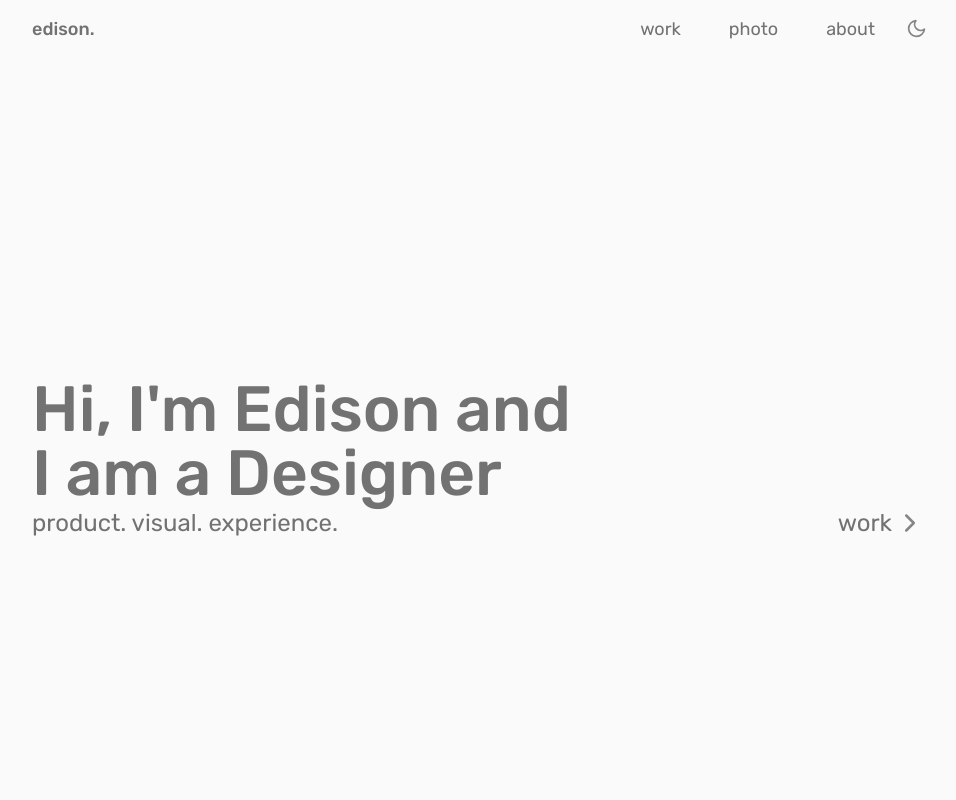
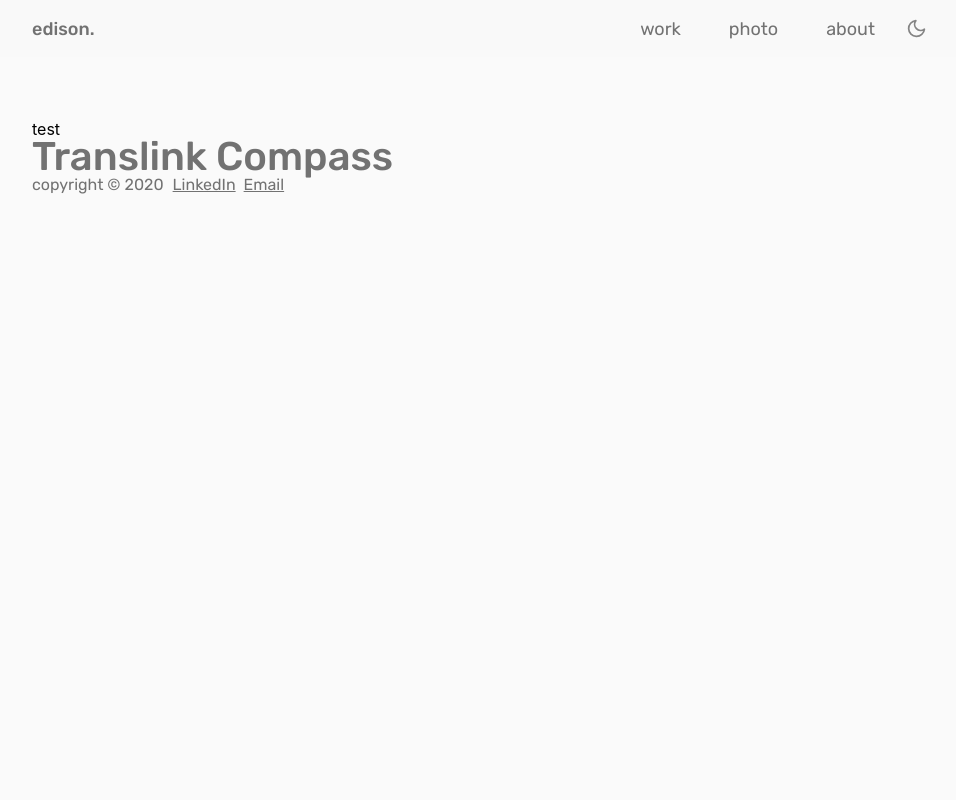
Before and after one commit to fyeung21/edison-web, a React (Create React App) app: page /translink in a window 1280 px wide. Shown: the top 800 px of the page, without its empty margins (160-1116 px from the left). Built offline with nearby package versions, Linux system fonts and the light colour scheme.

Commit message:
feat: Setup work details page

```diff
--- a/src/components/Work/WorkLayout.js
+++ b/src/components/Work/WorkLayout.js
@@ -10,7 +10,7 @@ const WorkLayout = () => {
                 title="TransLink Compass"
                 description={"A concept project providing an on-the-go solution for an essential city service."}
                 img={"https://via.placeholder.com/315x446/d3d3d3"}
-                link={"/"}
+                link={"/translink"}
             />
             <Wide
                 title={"Pokedex Database"}
--- /dev/null
+++ b/src/components/WorkDetails/Stats.js
@@ -0,0 +1,13 @@
+import React from "react";
+import { ProjectHeading, Category } from "./detailStyles";
+
+const Stats = () => {
+    return (
+        <>
+            <ProjectHeading>Translink Compass</ProjectHeading>
+            <Category></Category>
+        </>
+    );
+}
+
+export default Stats;
--- /dev/null
+++ b/src/components/WorkDetails/detailStyles.js
@@ -0,0 +1,16 @@
+import styled from "styled-components";
+import { theme } from "../Theme";
+
+export const ProjectHeading = styled.h1`
+    font-family: ${theme.bodyFont};
+    font-size: ${theme.h2FontSize};
+    color: ${({ theme }) => theme.mainTxtColor};
+    font-weight: 500;
+`
+
+export const Category = styled.h1`
+    font-family: ${theme.bodyFont};
+    font-size: ${theme.bodyFontSize};
+    color: ${({ theme }) => theme.mainTxtColor};
+    font-weight: 500;
+`
--- /dev/null
+++ b/src/pages/detailsPages/translink.js
@@ -0,0 +1,13 @@
+import React from 'react';
+import Stats from '../../components/WorkDetails/Stats';
+
+const Translink = () => {
+    return (
+        <>
+            <h1>test</h1>
+            <Stats />
+        </>
+    );
+}
+
+export default Translink;
--- a/src/pages/work/work.js
+++ b/src/pages/work.js
@@ -1,5 +1,5 @@
 import React from 'react';
-import WorkLayout from '../../components/Work/WorkLayout';
+import WorkLayout from '../components/Work/WorkLayout';
 
 const Work = () => {
     return (
--- a/src/routes/index.js
+++ b/src/routes/index.js
@@ -1,9 +1,10 @@
 import React, { Fragment } from "react";
 import { Switch, Route } from "react-router-dom";
 import Home from '../pages/index';
-import Work from '../pages/work/work';
+import Work from '../pages/work';
 import Photo from '../pages/photo';
 import About from '../pages/about';
+import Translink from "../pages/detailsPages/translink";
 // import Header from '../components/Header/Header';
 import Footer from "../components/Footer/Footer";
 
@@ -41,6 +42,9 @@ const Routes = () => {
                 <MobileHeader />
                 <MainCont>
                     <Switch>
+                        <Route path="/translink">
+                            <Translink />
+                        </Route>
                         <Route path="/work">
                             <Work />
                         </Route>
```
